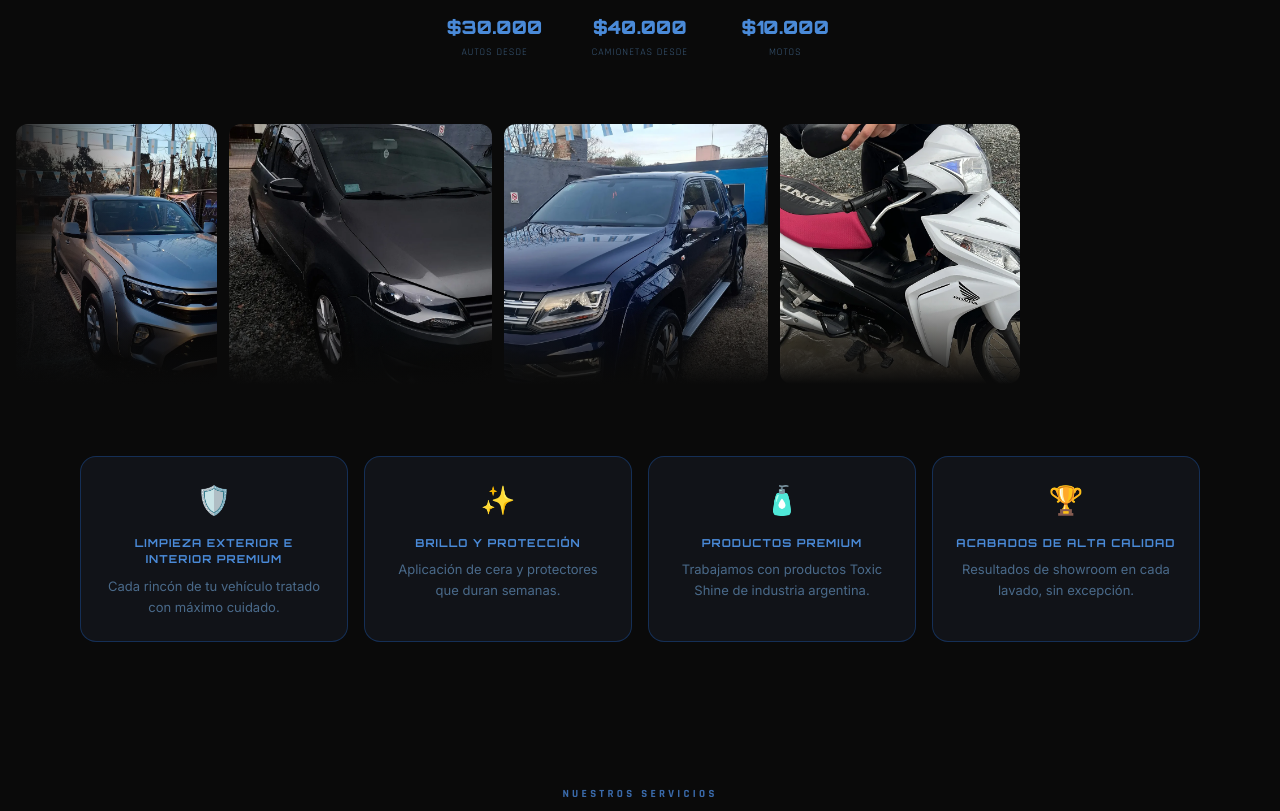
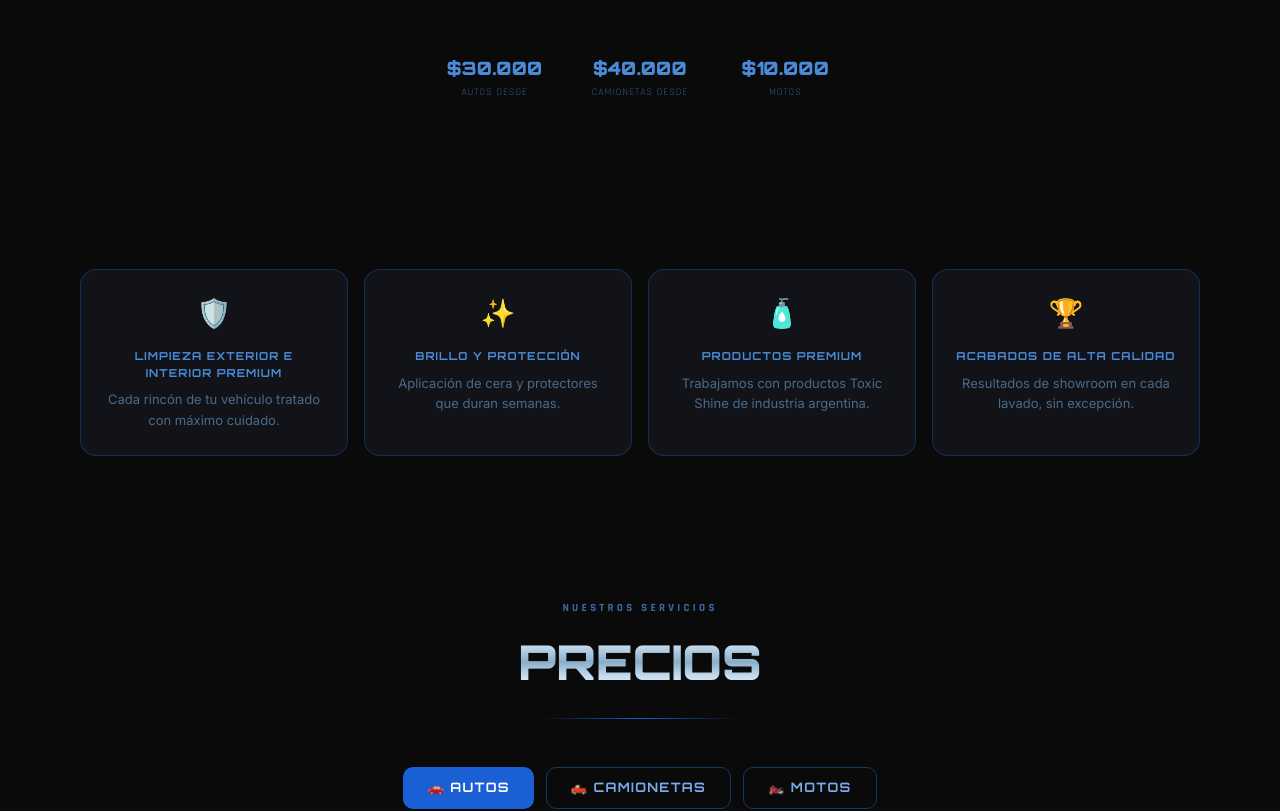
Before and after one commit to agustinMontoya2/mena.carwash, a React (Vite) app: page / in a window 1280 px wide. Shown: the part 603-1414 px from the top of the page. Built offline with nearby package versions, Linux system fonts and the light colour scheme.

Commit message:
MCS-023: replace hero strip and gallery grid with coverflow carousel

```diff
--- a/package.json
+++ b/package.json
@@ -13,7 +13,8 @@
   },
   "dependencies": {
     "react": "^19.0.0",
-    "react-dom": "^19.0.0"
+    "react-dom": "^19.0.0",
+    "swiper": "^14.1.0"
   },
   "devDependencies": {
     "@tailwindcss/vite": "^4.0.0",
--- /dev/null
+++ b/src/components/shared/Carousel.tsx
@@ -0,0 +1,60 @@
+import {
+  Autoplay,
+  EffectCoverflow,
+  Navigation,
+  Pagination,
+} from "swiper/modules"
+import { Swiper, SwiperSlide } from "swiper/react"
+import "swiper/css"
+import "swiper/css/effect-coverflow"
+import "swiper/css/pagination"
+import "swiper/css/navigation"
+import type { GalleryImage } from "@/types"
+import { ImageWithFallback } from "@/components/shared/ImageWithFallback"
+
+interface Props {
+  images: GalleryImage[]
+}
+
+export default function Carousel({ images }: Props) {
+  return (
+    <div className="carousel">
+      <Swiper
+        modules={[Autoplay, EffectCoverflow, Navigation, Pagination]}
+        effect="coverflow"
+        grabCursor
+        centeredSlides
+        loop
+        slidesPerView="auto"
+        spaceBetween={32}
+        coverflowEffect={{
+          rotate: 0,
+          stretch: 0,
+          depth: 120,
+          modifier: 2,
+          slideShadows: false,
+        }}
+        autoplay={{
+          delay: 3000,
+          disableOnInteraction: false,
+          pauseOnMouseEnter: true,
+        }}
+        navigation
+        pagination
+      >
+        {images.map((image) => (
+          <SwiperSlide key={image.src}>
+            <div className="aspect-[4/3] overflow-hidden rounded-2xl border border-mena-border/25">
+              <ImageWithFallback
+                src={image.src}
+                alt={image.alt}
+                loading="lazy"
+                className="h-full w-full object-cover"
+              />
+            </div>
+          </SwiperSlide>
+        ))}
+      </Swiper>
+    </div>
+  )
+}
--- a/src/components/site/Gallery.tsx
+++ b/src/components/site/Gallery.tsx
@@ -1,27 +1,13 @@
 import { gallery } from "@/data/gallery"
 import Section from "@/components/layout/Section"
 import SectionHeading from "@/components/layout/SectionHeading"
-import { ImageWithFallback } from "@/components/shared/ImageWithFallback"
+import Carousel from "@/components/shared/Carousel"
 
 export default function Gallery() {
   return (
     <Section id="galería">
       <SectionHeading eyebrow="Nuestros Trabajos" title="GALERÍA" />
-      <div className="grid grid-cols-[repeat(auto-fit,minmax(260px,1fr))] gap-3.5">
-        {gallery.map((img, i) => (
-          <div
-            key={i}
-            className="group rounded-[14px] overflow-hidden aspect-[4/3] relative"
-          >
-            <ImageWithFallback
-              src={img.src}
-              alt={img.alt}
-              loading="lazy"
-              className="w-full h-full object-cover transition-transform duration-500 group-hover:scale-105 block"
-            />
-          </div>
-        ))}
-      </div>
+      <Carousel images={gallery} />
     </Section>
   )
 }
--- a/src/components/site/Hero.tsx
+++ b/src/components/site/Hero.tsx
@@ -1,8 +1,6 @@
 import { services } from "@/data/services"
-import { heroStrip } from "@/data/gallery"
 import { WHATSAPP_GENERIC_MESSAGE } from "@/config/site"
 import Container from "@/components/layout/Container"
-import { ImageWithFallback } from "@/components/shared/ImageWithFallback"
 import WhatsAppLink from "@/components/shared/WhatsAppLink"
 
 const categoryLabels: Record<string, string> = {
@@ -75,23 +73,6 @@ export default function Hero() {
           ))}
         </div>
       </Container>
-
-      <div className="relative w-full h-[260px] overflow-hidden mt-2">
-        <div className="absolute inset-0 hero-strip-fade z-[2]" />
-        <div className="absolute bottom-0 left-0 right-0 h-20 hero-strip-bottom z-[2]" />
-        <div className="flex gap-3 px-4 h-full">
-          {heroStrip.map((img, i) => (
-            <ImageWithFallback
-              key={i}
-              src={img.src}
-              alt={img.alt}
-              className={`h-full w-auto object-cover rounded-xl flex-shrink-0 ${
-                i === 3 ? "max-w-[240px]" : "max-w-[380px]"
-              }`}
-            />
-          ))}
-        </div>
-      </div>
     </section>
   )
 }
--- a/src/data/gallery.ts
+++ b/src/data/gallery.ts
@@ -1,16 +1,9 @@
-import type { GalleryImage } from "@/types"
-import carGray from "@/imports/image-1.png"
-import carInterior from "@/imports/image-2.png"
-import moto from "@/imports/image-3.png"
-import pickupSilver from "@/imports/image-4.png"
-import pickupBlue from "@/imports/image-5.png"
-
-export const heroStrip: GalleryImage[] = [
-  { src: pickupSilver, alt: "Camioneta plateada" },
-  { src: carGray, alt: "Auto gris" },
-  { src: pickupBlue, alt: "Camioneta azul" },
-  { src: moto, alt: "Moto Honda" },
-]
+import type { GalleryImage } from "@/types";
+import carGray from "@/imports/image-1.png";
+import carInterior from "@/imports/image-2.png";
+import moto from "@/imports/image-3.png";
+import pickupSilver from "@/imports/image-4.png";
+import pickupBlue from "@/imports/image-5.png";
 
 export const gallery: GalleryImage[] = [
   { src: pickupSilver, alt: "Camioneta plateada recién lavada" },
@@ -18,5 +11,4 @@ export const gallery: GalleryImage[] = [
   { src: carGray, alt: "Auto gris con brillo perfecto" },
   { src: carInterior, alt: "Interior de Audi A3 impecable" },
   { src: moto, alt: "Moto Honda blanca reluciente" },
-  { src: pickupSilver, alt: "Pickup plateada, vista frontal" },
-]
+];
--- a/src/index.css
+++ b/src/index.css
@@ -98,21 +98,6 @@ html, body {
   background: linear-gradient(135deg, #833ab4, #fd1d1d, #fcb045);
 }
 
-/* Hero photo strip edge fades */
-.hero-strip-fade {
-  background: linear-gradient(
-    to right,
-    var(--color-mena-bg) 0%,
-    transparent 12%,
-    transparent 88%,
-    var(--color-mena-bg) 100%
-  );
-}
-
-.hero-strip-bottom {
-  background: linear-gradient(to top, var(--color-mena-bg), transparent);
-}
-
 /* Pricing banner dark overlay */
 .banner-overlay {
   background: linear-gradient(
@@ -166,3 +151,41 @@ html, body {
 ::-webkit-scrollbar { width: 4px; }
 ::-webkit-scrollbar-track { background: var(--color-mena-bg); }
 ::-webkit-scrollbar-thumb { background: var(--color-mena-primary); border-radius: 2px; }
+
+/* Swiper carousel (MENA theme) */
+.carousel {
+  width: 100%;
+}
+
+.carousel .swiper {
+  padding-bottom: 48px;
+}
+
+.carousel .swiper-slide {
+  width: min(420px, 82vw);
+}
+
+.carousel .swiper-3d .swiper-slide-shadow-left,
+.carousel .swiper-3d .swiper-slide-shadow-right {
+  background-image: none;
+}
+
+.carousel .swiper-pagination-bullet {
+  background: color-mix(in srgb, var(--color-mena-border) 45%, transparent);
+  opacity: 1;
+}
+
+.carousel .swiper-pagination-bullet-active {
+  background: var(--color-mena-primary);
+}
+
+.carousel .swiper-button-prev,
+.carousel .swiper-button-next {
+  color: var(--color-mena-outline);
+  transition: color 0.18s;
+}
+
+.carousel .swiper-button-prev:hover,
+.carousel .swiper-button-next:hover {
+  color: #ffffff;
+}
```
Also changed, not shown: 1 other file (tests, documents, lock files or other folders).
